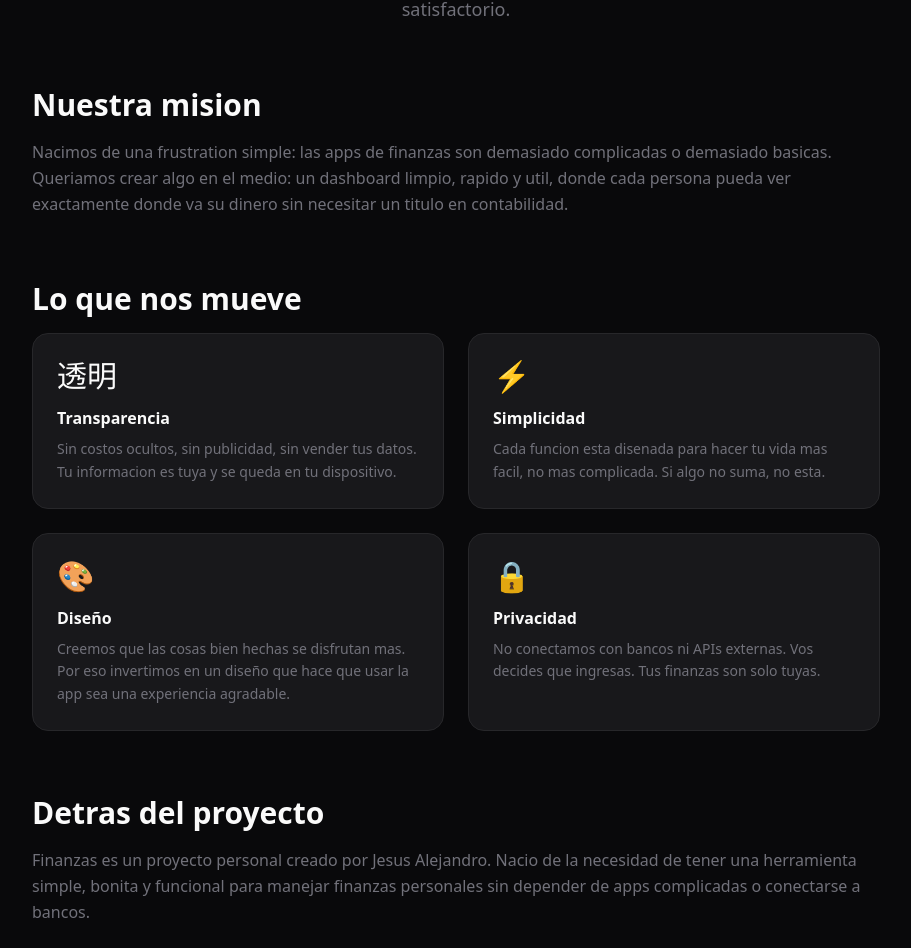
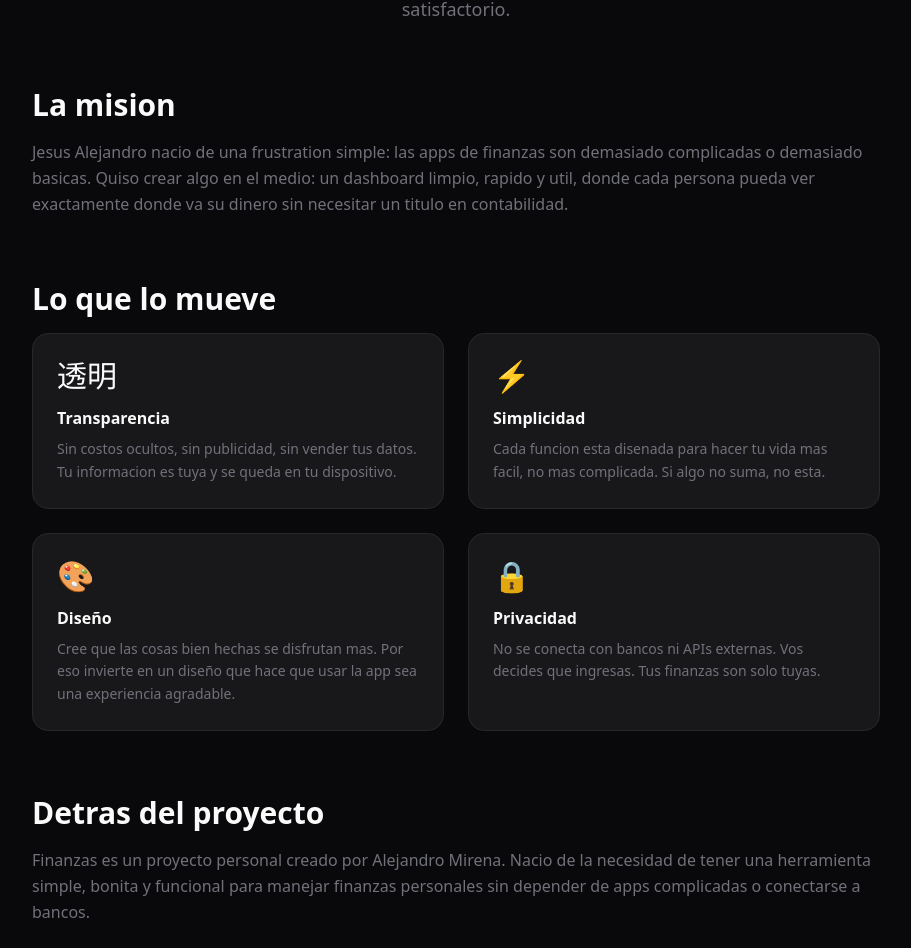
Before and after one commit to Alejandro-Mirena/panel-de-finanzas, a Next.js app in the folder client/: page /about in a window 1280 px wide. Shown: the part 377-1325 px from the top of the page, without its empty margins (184-1095 px from the left). Built offline with nearby package versions, Linux system fonts and the light colour scheme.

Commit message:
Update About page to refer to Jesus Alejandro Mirena as solo creator

```diff
--- a/client/src/app/about/page.tsx
+++ b/client/src/app/about/page.tsx
@@ -20,20 +20,20 @@ export default function AboutPage() {
         <div className="space-y-16">
           <section>
             <h2 className="text-2xl sm:text-3xl font-bold mb-4">
-              Nuestra mision
+              La mision
             </h2>
             <p className="text-muted leading-relaxed">
-              Nacimos de una frustration simple: las apps de finanzas son
-              demasiado complicadas o demasiado basicas. Queriamos crear algo en
-              el medio: un dashboard limpio, rapido y util, donde cada persona
-              pueda ver exactamente donde va su dinero sin necesitar un titulo
-              en contabilidad.
+              Jesus Alejandro nacio de una frustration simple: las apps de
+              finanzas son demasiado complicadas o demasiado basicas. Quiso
+              crear algo en el medio: un dashboard limpio, rapido y util, donde
+              cada persona pueda ver exactamente donde va su dinero sin
+              necesitar un titulo en contabilidad.
             </p>
           </section>
 
           <section>
             <h2 className="text-2xl sm:text-3xl font-bold mb-4">
-              Lo que nos mueve
+              Lo que lo mueve
             </h2>
             <div className="grid sm:grid-cols-2 gap-6">
               <div className="p-6 rounded-2xl bg-card border border-card-border">
@@ -56,8 +56,8 @@ export default function AboutPage() {
                 <div className="text-3xl mb-3">🎨</div>
                 <h3 className="font-semibold mb-2">Diseño</h3>
                 <p className="text-muted text-sm leading-relaxed">
-                  Creemos que las cosas bien hechas se disfrutan mas. Por eso
-                  invertimos en un diseño que hace que usar la app sea una
+                  Cree que las cosas bien hechas se disfrutan mas. Por eso
+                  invierte en un diseño que hace que usar la app sea una
                   experiencia agradable.
                 </p>
               </div>
@@ -65,7 +65,7 @@ export default function AboutPage() {
                 <div className="text-3xl mb-3">🔒</div>
                 <h3 className="font-semibold mb-2">Privacidad</h3>
                 <p className="text-muted text-sm leading-relaxed">
-                  No conectamos con bancos ni APIs externas. Vos decides que
+                  No se conecta con bancos ni APIs externas. Vos decides que
                   ingresas. Tus finanzas son solo tuyas.
                 </p>
               </div>
@@ -73,9 +73,11 @@ export default function AboutPage() {
           </section>
 
           <section>
-            <h2 className="text-2xl sm:text-3xl font-bold mb-4">Detras del proyecto</h2>
+            <h2 className="text-2xl sm:text-3xl font-bold mb-4">
+              Detras del proyecto
+            </h2>
             <p className="text-muted leading-relaxed mb-6">
-              Finanzas es un proyecto personal creado por Jesus Alejandro.
+              Finanzas es un proyecto personal creado por Alejandro Mirena.
               Nacio de la necesidad de tener una herramienta simple, bonita y
               funcional para manejar finanzas personales sin depender de apps
               complicadas o conectarse a bancos.
@@ -85,12 +87,14 @@ export default function AboutPage() {
                 <div className="w-20 h-20 mx-auto rounded-full bg-primary/20 flex items-center justify-center text-4xl mb-4">
                   👨‍💻
                 </div>
-                <p className="font-semibold text-base mb-1">Jesus Alejandro</p>
-                <p className="text-primary text-sm mb-3">Creador y desarrollador</p>
+                <p className="font-semibold text-base mb-1">Alejandro Mirena</p>
+                <p className="text-primary text-sm mb-3">
+                  Creador y desarrollador
+                </p>
                 <p className="text-muted text-xs leading-relaxed">
-                  Disenador, desarrollador y usuario de la propia app.
-                  Cada funcion esta pensada desde la experiencia real de
-                  usarla todos los dias.
+                  Disenador, desarrollador y usuario de la propia app. Cada
+                  funcion esta pensada desde la experiencia real de usarla todos
+                  los dias.
                 </p>
               </div>
             </div>
```
